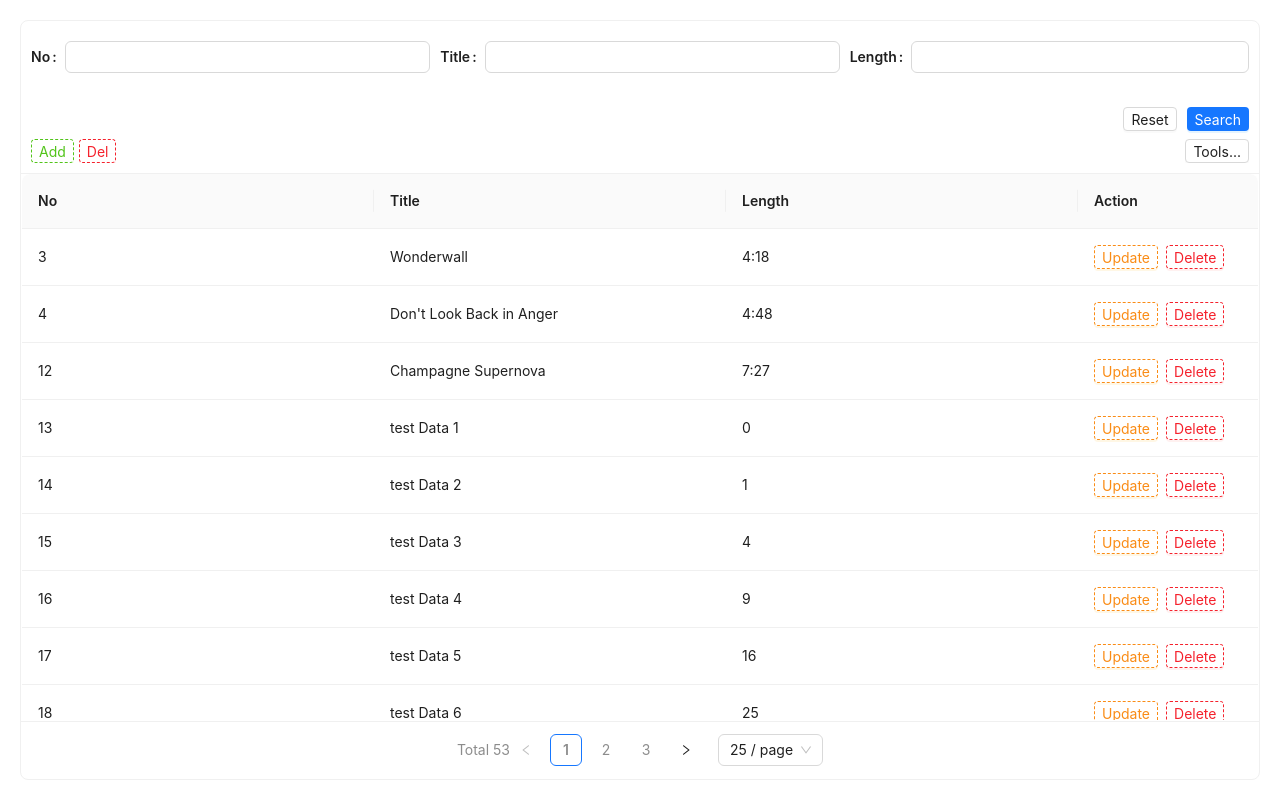
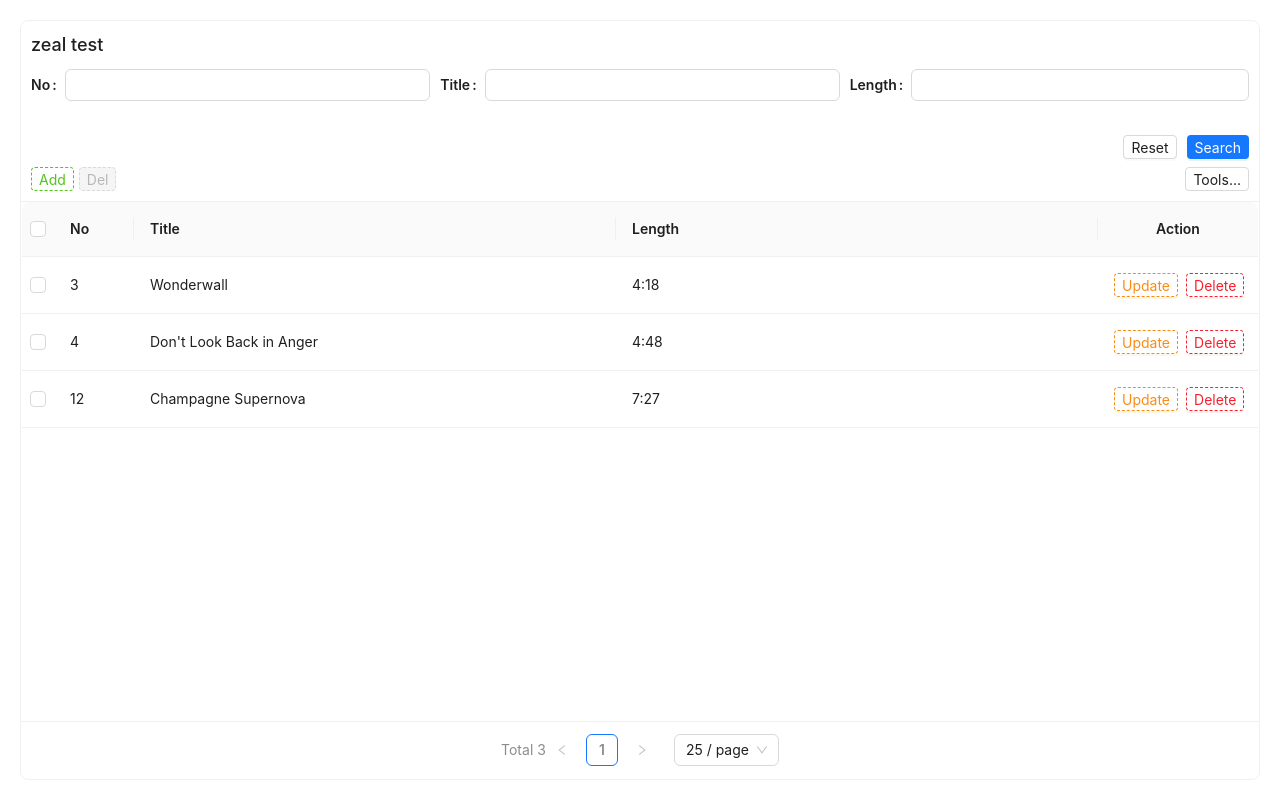
Before and after one commit to xczcdjx/dynamicFormReact, a React (Vite) app: page / in a window 1280 px wide. Built offline with nearby package versions, Linux system fonts and the light colour scheme.

Commit message:
版本说明，综合模版

```diff
--- a/package.json
+++ b/package.json
@@ -1,6 +1,6 @@
 {
   "name": "dynamicformdjx-react",
-  "version": "0.4.0",
+  "version": "0.4.1",
   "type": "module",
   "author": "xczcdjx",
   "license": "MIT",
--- a/src/antd/AdZealCard.tsx
+++ b/src/antd/AdZealCard.tsx
@@ -10,7 +10,7 @@ export default function AntZealCard(props: AntZealCardProps) {
     const {
         title,
         zealHeight = "100vh",
-        outPadding = 20,
+        outPadding = 0,
         searchBtnTxt = ["Reset", "Search"],
         checkWindowSize = [756, 500],
 
--- a/src/components/antd/allForm.tsx
+++ b/src/components/antd/allForm.tsx
@@ -61,6 +61,8 @@ const AllForm = () => {
                 {f: <b>男</b>, v: 0},
                 {f: '女', v: 1}
             ],
+            required:true,
+            requiredHint:l=>`${l} is not empty`,
             render2: (f) => renderSelect([], {}, f)
         },
         {
@@ -209,7 +211,7 @@ const AllForm = () => {
     }
     return (
         <div className='dynamicFormTest'>
-            <AdDynamicForm ref={antdFormRef} rules={rules} items={formItems}/>
+            <AdDynamicForm ref={antdFormRef} rules={rules} items={formItems} validateTrigger={null}/>
             <div className="footer" style={{
                 display: 'flex',
                 gap: '5px'
--- a/src/components/antd/final/ToolTest.tsx
+++ b/src/components/antd/final/ToolTest.tsx
@@ -45,13 +45,13 @@ type RowProps = {
     preset: string
 }
 export default function ToolTest() {
-    const paginationModal = usePagination((pn, ps) => {
+    const {pagination,setTotal} = usePagination((pn, ps) => {
 
         console.log("page change", pn, ps);
     });
 
     React.useEffect(() => {
-        paginationModal.setTotal(300);
+        setTotal(300);
     }, []);
 
     const [formItems, setFormItems] = useReactiveForm<RowProps, Rule | Rule[]>([
@@ -77,7 +77,7 @@ export default function ToolTest() {
         footer={({isMobile}) => <AdZealTablePaginationControl
             prefix={({total}) => <span>Total {total}</span>}
             isMobile={isMobile}
-            paginationModal={paginationModal}
+            pagination={pagination}
             onChange={(pn, ps) => {
                 console.log(pn, ps)
             }}
--- a/src/components/antd/final/zealTable.tsx
+++ b/src/components/antd/final/zealTable.tsx
@@ -3,6 +3,8 @@ import {usePagination} from "@/hooks/zealForm.ts";
 import {useReactiveForm} from "@/hooks/useDyForm.ts";
 import type {Rule} from "antd/es/form";
 import {
+    AdDynamicForm, type adDynamicFormRef,
+    AdPopupModal, type adPopupModalRef,
     AdZealCard,
     AdZealTablePaginationControl,
     AdZealTableSearch, type adZealTableSearchRef,
@@ -10,18 +12,21 @@ import {
     renderInputNumber,
     useDecorateForm
 } from "@/antd";
-import {Button, Input, message, Space, Table, type TableProps} from "antd";
+import {Button, message, Modal, Space, Table, type TableProps} from "antd";
 import {useDyForm} from "@/index";
 import './zealTable.css'
+
 interface SongType {
-    no: number | string
+    id: string
+    no: number
     title: string
     length: string
 }
 
 const ZealTable = () => {
     const [messageApi, contextHolder] = message.useMessage();
-    const {pagination, pageModalRef, setTotal,setPageNo} = usePagination(fetchData);
+    const [modal, contextModalHolder] = Modal.useModal();
+    const {pagination, pageModalRef, setTotal, setPageNo} = usePagination(fetchData);
     const searchFormItems = useDecorateForm<SongType>([
         {
             key: "no",
@@ -51,8 +56,8 @@ const ZealTable = () => {
         {
             key: "no",
             label: "No",
-            allowClear: true,
             value: null,
+            required: true,
             render2: (f) => renderInputNumber({}, f)
         },
         {
@@ -60,6 +65,8 @@ const ZealTable = () => {
             label: "Title",
             value: null,
             allowClear: true,
+            required: true,
+            requiredHint: (l) => `${l} is not empty`,
             render2: (f) => renderInput({}, f),
         },
         {
@@ -74,17 +81,21 @@ const ZealTable = () => {
         {no: 3, title: 'Wonderwall', length: '4:18'},
         {no: 4, title: 'Don\'t Look Back in Anger', length: '4:48'},
         {no: 12, title: 'Champagne Supernova', length: '7:27'},
-        ...Array.from({length: 50}).map((_, i) => ({no: i + 13, title: `test Data ${i + 1}`, length: `${i * i}`}))
-    ])
+    ].map(it => ({...it, id: React.useId()})))
+    const [referId, setReferId] = useState<string | number>(-1);
+    const [selRowKeys, setSelRowKeys] = useState<React.Key[]>([]);
     const [tableData, setTableData] = useState<SongType[]>([])
     const [tableLoading, setTableLoading] = useState<boolean>(false);
     const useForm = useDyForm([formItems, setFormItems])
     const adZealTableSearchRef = useRef<adZealTableSearchRef<SongType>>(null)
+    const addFormRef = useRef<adDynamicFormRef<SongType>>(null)
+    const upModalRef = useRef<adPopupModalRef>(null)
     const columns: TableProps<SongType>['columns'] = [
         {
             title: 'No',
             dataIndex: 'no',
-            key: 'np',
+            key: 'no',
+            width: 80
         },
         {
             title: 'Title',
@@ -100,21 +111,19 @@ const ZealTable = () => {
             title: 'Action',
             key: 'action',
             fixed: 'right',
-            width: 180,
+            width: 160,
+            align: 'center',
             render: (_, record) => (
                 <Space size="small">
-                    <Button size='small' color='orange' variant={'dashed'} onClick={() => {
-
-                    }}>Update</Button>
-                    <Button size='small' color='red' variant={'dashed'} onClick={() => {
-
-                        messageApi.success('删除成功')
-                    }}>Delete</Button>
+                    <Button size='small' color='orange' variant={'dashed'}
+                            onClick={() => upItem(record)}>Update</Button>
+                    <Button size='small' color='red' variant={'dashed'} onClick={() => delItem(record)}>Delete</Button>
                 </Space>
             ),
         },
     ];
 
+    // function
     async function fetchData(pn?: number, ps?: number) {
         setTableLoading(true)
         // console.log(pn,ps) // new value
@@ -125,7 +134,7 @@ const ZealTable = () => {
             setTimeout(() => {
                 const start = (pageNo - 1) * pageSize
                 const {length, no, title} = params!
-                const data = zealData.filter(it => (!length || it.length.includes(length)) && (!title || it.title.includes(title)) && (!no || it.no === parseInt(no as string)))
+                const data = zealData.filter(it => (!length || it.length.includes(length)) && (!title || it.title.includes(title)) && (!no || it.no === no))
                 resolve({
                     data: data.slice(start, start + pageSize),
                     total: data.length
@@ -137,14 +146,66 @@ const ZealTable = () => {
         setTableLoading(false)
     }
 
+    const addItem = () => {
+        setReferId(-1)
+        upModalRef.current?.toggle()
+        useForm.onReset()
+    }
+
+    function upItem(r: SongType) {
+        setReferId(r.id)
+        upModalRef.current?.toggle()
+        useForm.setValues(r)
+    }
+
+    function delItem(r: SongType) {
+        setTableData(p => p.filter(it => r.id !== it.id))
+        messageApi.success('Delete Successful')
+    }
+
+    const delSelect = async () => {
+        const confirmed = await modal.confirm({
+            title: `Delete?`,
+            content: (<>
+                <p>Confirm {selRowKeys.toString()} items</p>
+            </>)
+        })
+        if (confirmed) {
+            setTableData(p => p.filter(it => !selRowKeys.includes(it.id)))
+            message.success(`delete ${selRowKeys} successful`)
+            setSelRowKeys([])
+        }
+    }
+    const popSubmit = () => new Promise<boolean>(resolve => {
+        addFormRef.current?.validator().then(v => {
+            let msg = ''
+            if (referId === -1) {
+                msg = 'add successful'
+                setTableData(p => [...p, {...v, id: Date.now().toString()}])
+            } else {
+                msg = 'update successful'
+                setTableData(p => p.map(it => {
+                    if (it.id === referId) return {...it, ...v}
+                    return it
+                }))
+            }
+            message.success(msg)
+            resolve(true)
+            // fetchData()
+        }).catch(e => {
+            message.error(e?.message || '验证不通过')
+            resolve(false)
+        })
+    })
     useEffect(() => {
         fetchData()
     }, []);
     return (
         <>
             {contextHolder}
+            {contextModalHolder}
             <AdZealCard
-                title="zeal test"
+                outPadding={20}
                 footer={({isMobile}) => <AdZealTablePaginationControl
                     prefix={({total}) => <span>Total {total}</span>}
                     isMobile={isMobile}
@@ -154,16 +215,14 @@ const ZealTable = () => {
                     }}
                 />}
                 controlBtn={() => <>
-                    <Button color={'green'} variant={'dashed'} size='small' onClick={() => {
-
-                    }}>Add</Button>
-                    <Button color={'red'} variant={'dashed'} size='small' onClick={() => {
-
-                    }}>Del</Button>
+                    <Button color={'green'} variant={'dashed'} size='small' onClick={addItem}>Add</Button>
+                    <Button color={'red'} variant={'dashed'} size='small' disabled={!selRowKeys.length}
+                            onClick={delSelect}>Del</Button>
                 </>}
                 toolBtn={() => <Button variant={'dashed'} size='small'>Tools...</Button>}
                 header={({isMobile}) =>
                     <AdZealTableSearch<SongType>
+                        title="zeal test"
                         ref={adZealTableSearchRef}
                         isMobile={isMobile}
                         searchItemsState={searchFormItems}
@@ -171,22 +230,31 @@ const ZealTable = () => {
                             setPageNo(1)
                             fetchData()
                         }}
-                        onReset={()=>{
+                        onReset={() => {
                             setPageNo(1)
                             fetchData()
                         }}
                     />
                 }
+                rest={() => <AdPopupModal draggable title={referId === -1 ? 'Add item' : 'Update item'} ref={upModalRef}
+                                          onSubmit={popSubmit}>
+                    <AdDynamicForm items={formItems} ref={addFormRef}/>
+                </AdPopupModal>}
             >
-                {({tableHeight,footerH}) => (
+                {({tableHeight, footerH}) => (
                     <>
                         <Table
                             loading={tableLoading}
-                            scroll={{ y: tableHeight - footerH, x: 900 }}
+                            scroll={{y: tableHeight - footerH, x: 800}}
                             dataSource={tableData}
                             columns={columns}
                             pagination={false}
-                            rowKey={(d) => d.no}
+                            rowKey={(d) => d.id}
+                            rowSelection={{
+                                onChange: (selectedRowKeys: React.Key[], selectedRows: SongType[]) => {
+                                    setSelRowKeys(selectedRowKeys)
+                                }
+                            }}
                         />
                     </>
                 )}
```
Also changed, not shown: 1 other file (tests, documents, lock files or other folders).
